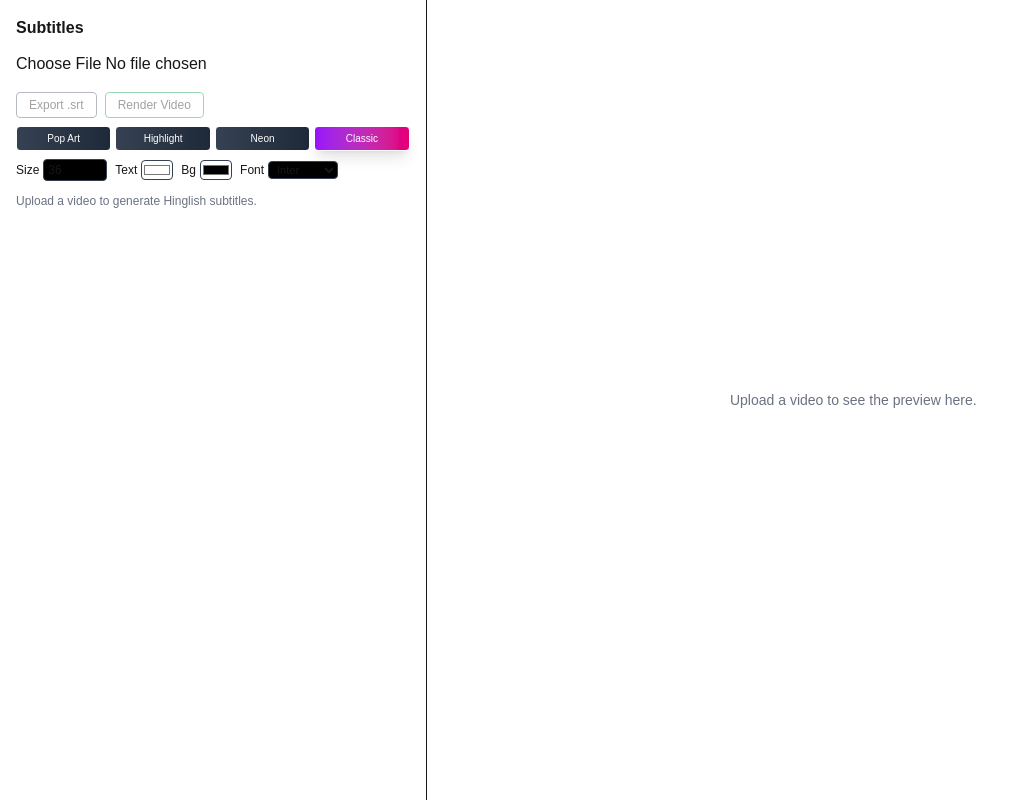
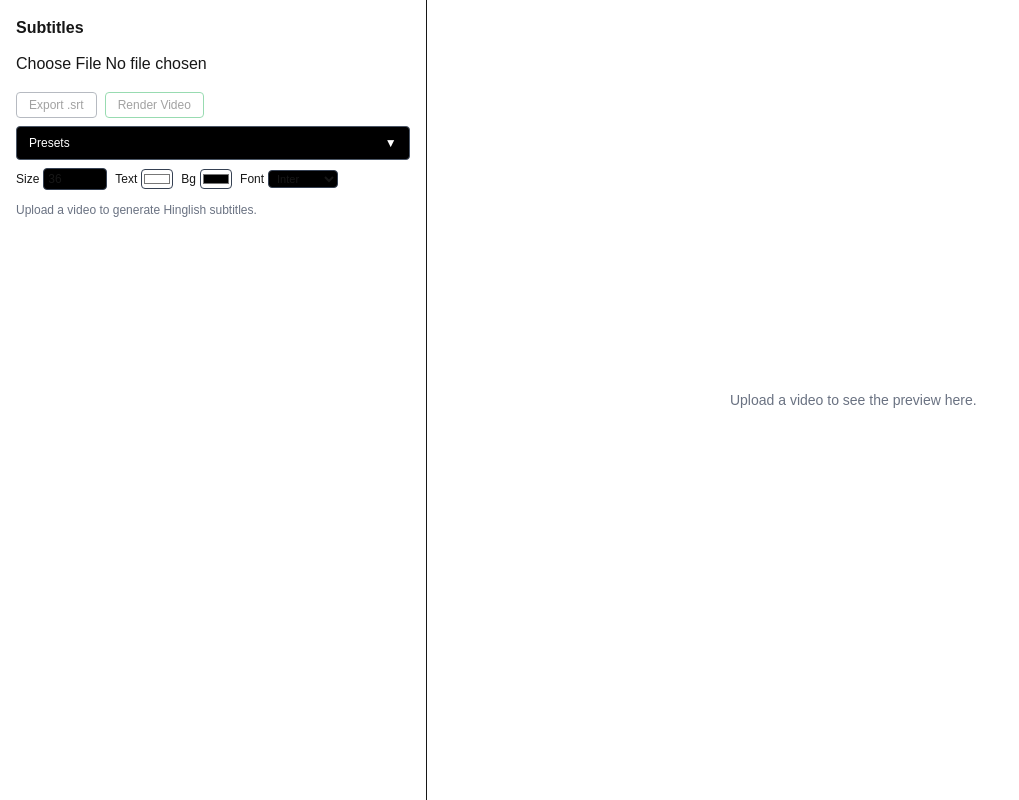
Before and after one commit to Sanketdinkarmore/CaptionCraft, a Next.js app in the folder frontend/: page / in a window 1280 px wide. Shown: the whole page, without its empty margins (0-1019 px from the left). Built offline with nearby package versions, Linux system fonts and the light colour scheme.

Commit message:
added some more prestyels and improve the ui/ux

```diff
--- a/frontend/app/page.tsx
+++ b/frontend/app/page.tsx
@@ -117,6 +117,7 @@ export default function HomePage() {
   const [error, setError] = useState<string | null>(null);
   const [videoUrl, setVideoUrl] = useState<string | null>(null);
   const [currentTime, setCurrentTime] = useState(0);
+  const [presetsOpen, setPresetsOpen] = useState(false);
 
   // GLOBAL subtitle style (affects ALL subtitles)
   const [globalStyle, setGlobalStyle] = useState<{
@@ -159,6 +160,12 @@ export default function HomePage() {
       background: "rgba(0, 0, 0, 0.6)",
       fontFamily: "Inter, system-ui, sans-serif",
     },
+    "Minimal": {
+      fontSize: 40,
+      color: "#E0E0E0",
+      background: "rgba(0, 0, 0, 0.4)",
+      fontFamily: "Poppins, system-ui, sans-serif",
+    },
   };
 
   const [selectedWord, setSelectedWord] = useState<{
@@ -193,6 +200,8 @@ export default function HomePage() {
       fontFamily: preset.fontFamily,
       preset: presetName,
     });
+
+    setPresetsOpen(false);
   }
 
   function handleDownloadSrt() {
@@ -416,22 +425,37 @@ export default function HomePage() {
             </button>
           </div>
 
-          {/* NEW: Preset Style Buttons */}
-          <div className="flex flex-wrap gap-1">
+          {/* DROPDOWN: Preset Style Selection */}
+          <div className="relative">
+            <button
+              type="button"
+              onClick={() => setPresetsOpen(!presetsOpen)}
+              className="w-full px-3 py-2 rounded border border-gray-600 bg-black text-white text-xs flex items-center justify-between hover:bg-gray-900"
+            >
+              <span>Presets</span>
+              <span className={`transition-transform ${presetsOpen ? 'rotate-180' : ''}`}>
+                ▼
+              </span>
+            </button>
+
+            {presetsOpen && (
+              <div className="absolute top-full left-0 right-0 mt-1 bg-black border border-gray-600 rounded shadow-lg z-10">
                 {Object.entries(presetStyles).map(([name]) => (
                   <button
                     key={name}
                     type="button"
                     onClick={() => applyGlobalPreset(name)}
-                className={`px-2 py-1 text-[10px] rounded border text-white flex-1 min-w-[60px] ${
+                    className={`w-full px-3 py-2 text-xs text-left rounded-none border-b border-gray-700 last:border-b-0 ${
                       globalStyle.preset === name
-                    ? "bg-gradient-to-r from-purple-600 to-pink-600 shadow-lg"
-                    : "bg-gradient-to-r from-gray-700 to-gray-800 hover:from-gray-600 hover:to-gray-700"
+                        ? "bg-gradient-to-r from-purple-600 to-pink-600 text-white"
+                        : "bg-black text-white hover:bg-gray-900"
                     }`}
                   >
                     {name}
                   </button>
                 ))}
+              </div>
+            )}
           </div>
 
           {/* Size/Text/Bg Controls (now using globalStyle) */}
```
Lines whose indentation alone changed are shown as unchanged.
